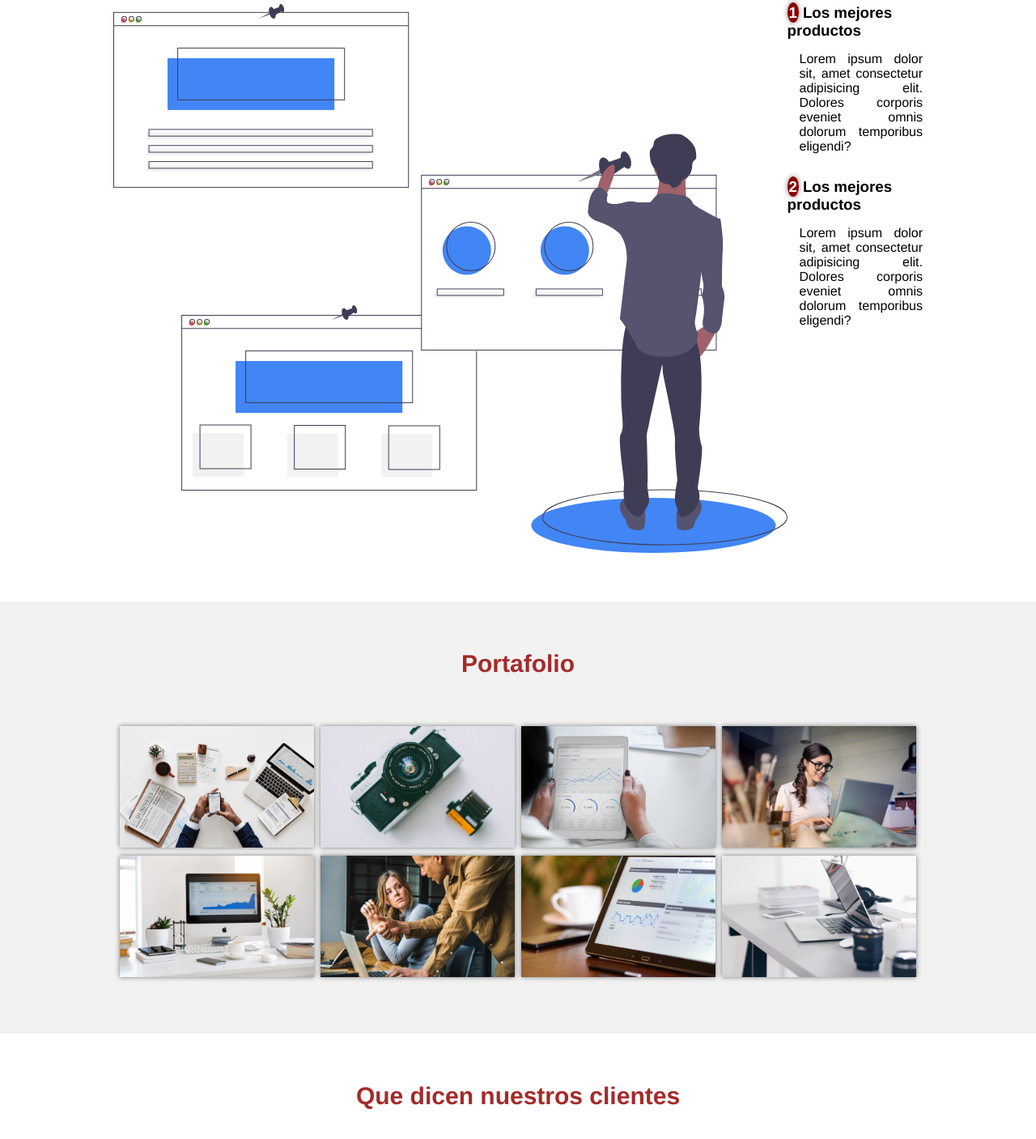
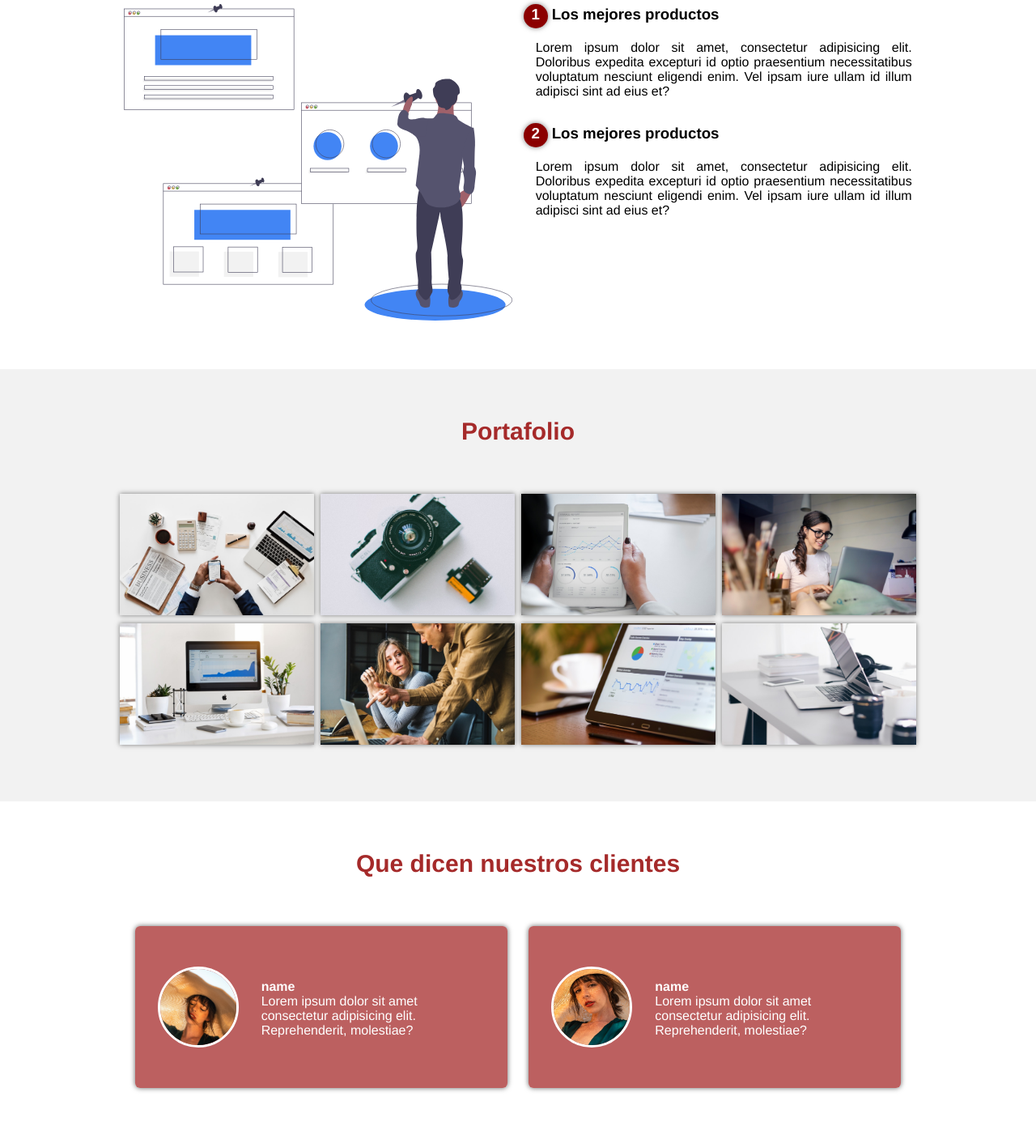
Before and after one commit to rfox06/wesite-01-html-css, a plain HTML site: page index.html in a window 1280 px wide. Shown: the part 749-2156 px from the top of the page at 81% size. Drawn offline with Linux system fonts and the light colour scheme.

Commit message:
bug fixes and addition of customer cards

```diff
--- a/css/styles.css
+++ b/css/styles.css
@@ -29,8 +29,8 @@ header {
     width: 100%;
     height: 600px;
     background: rgba(155, 58, 29, 0.575);
-    background: -webkit-linear-gradient(to right, hsla(17, 79%, 30%, 0.514) hsla(22, 79%, 42%, 0.11)), url(../img/portada.jpg);
-    background: linear-gradient(to right, hsla(17, 79%, 30%, 0.514) hsla(22, 79%, 42%, 0.13)), url(../img/portada.jpg);
+    background: -webkit-linear-gradient(to right, hsla(340, 95%, 50%, 0.459), hsla(317, 45%, 52%, 0.664)), url(../img/portada.jpg);
+    background: linear-gradient(to right, hsla(340, 95%, 50%, 0.459), hsla(317, 45%, 52%, 0.664)), url(../img/portada.jpg);
     background-size: cover;
     background-attachment: fixed;
     position: relative;
@@ -104,6 +104,7 @@ header .textos-header {
     background: darkred;
     color: #fff;
     border-radius: 50%;
+    display: inline-block;
     text-align: center;
     width: 30px;
     height: 30px;
@@ -153,7 +154,7 @@ header .textos-header {
     top: 0;
     transform: scale(0);
     background: hsla(273, 91%, 27%, 0.7);
-    transition: transform .6s;
+    transition: transform .5s;
     display: flex;
     justify-content: center;
     align-items: center;
@@ -168,6 +169,42 @@ header .textos-header {
     color: #fff;
 }
 
-.hover-port:hover .hover-galeria {
+.imagen-port:hover .hover-galeria {
     transform: scale(1);
 }
+
+
+/*CLIENTES*/
+.cards {
+    display: flex;
+    justify-content: space-evenly;
+}
+
+.cards .card {
+    background: rgba(165, 42, 42, 0.747);
+    display: flex;
+    width: 46%;
+    height: 200px;
+    align-items: center;
+    justify-content: space-evenly;
+    border-radius: 6px;
+    box-shadow: 0 0 6px 0 rgba(0, 0, 0, .6);
+}
+
+.cards .card img {
+    width: 100px;
+    height: 100px;
+    object-fit: cover;
+    border: 3px solid #fff;
+    border-radius: 50%;
+    display: block;
+}
+
+.cards .card > .contenido-texto-card {
+    width: 60%;
+    color: #fff;
+}
+.cards .card > .contenido-texto-card {
+    font-weight: 300;
+    padding-top: 5px;
+}
--- a/index.html
+++ b/index.html
@@ -34,14 +34,17 @@
         <section class="contenedor sobre-nosotros">
             <h2 class="titulo">Nuestro Producto</h2>
             <div class="contenedor-sobre-nosotros">
-                <img src="img/ilustracion2.svg" alt="" class=".imagen-about-us">
+                <img src="img/ilustracion2.svg" alt="" class="imagen-about-us">
                 <div class="contenido-textos">
                     <h3><span>1</span>Los mejores productos</h3>
-                    <p>Lorem ipsum dolor sit, amet consectetur adipisicing elit. Dolores corporis eveniet omnis dolorum
-                        temporibus eligendi?</p>
+                    <p>Lorem ipsum dolor sit amet, consectetur adipisicing elit. Doloribus expedita excepturi id optio
+                        praesentium necessitatibus voluptatum nesciunt eligendi enim. Vel ipsam iure ullam id illum
+                        adipisci sint ad eius et?</p>
                     <h3><span>2</span>Los mejores productos</h3>
-                    <p>Lorem ipsum dolor sit, amet consectetur adipisicing elit. Dolores corporis eveniet omnis dolorum
-                        temporibus eligendi?</p>
+                    <p>Lorem ipsum dolor sit amet, consectetur adipisicing elit. Doloribus expedita excepturi id optio
+                        praesentium necessitatibus voluptatum nesciunt eligendi enim. Vel ipsam iure ullam id illum
+                        adipisci sint ad eius et?</p>
+
                 </div>
             </div>
         </section>
@@ -115,14 +118,14 @@
             <div class="cards">
                 <div class="card">
                     <img src="img/face1.jpg" alt="">
-                    <div class="contenido-text-card">
+                    <div class="contenido-texto-card">
                         <h4>name</h4>
                         <p>Lorem ipsum dolor sit amet consectetur adipisicing elit. Reprehenderit, molestiae?</p>
                     </div>
                 </div>
                 <div class="card">
                     <img src="img/face2.jpg" alt="">
-                    <div class="contenido-text-card">
+                    <div class="contenido-texto-card">
                         <h4>name</h4>
                         <p>Lorem ipsum dolor sit amet consectetur adipisicing elit. Reprehenderit, molestiae?</p>
                     </div>
```
